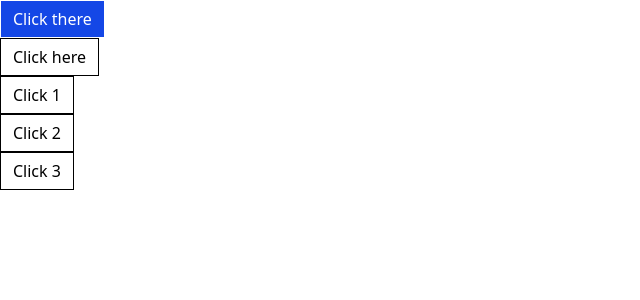
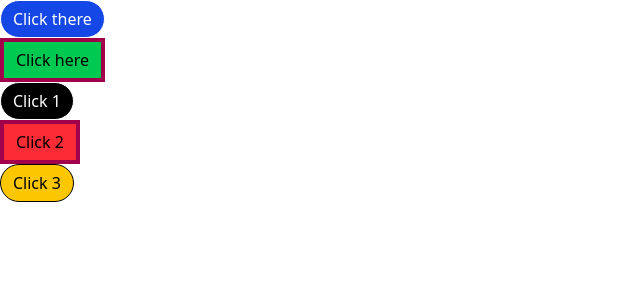
Before and after one commit to TruongKy4920/React, a React (Vite) app in the folder comps/: page / in a window 1280 px wide. Shown: the top 300 px of the page, without its empty margins (0-640 px from the left). Built offline with nearby package versions, Linux system fonts and the light colour scheme.

Commit message:
adding classname rules

```diff
--- a/comps/src/App.jsx
+++ b/comps/src/App.jsx
@@ -1,11 +1,11 @@
 import Button from "./Button";
 function App(){
     return <div>
-        <div><Button primary>Click there</Button></div>
-        <div><Button success>Click here</Button></div>
-        <div><Button>Click 1</Button></div>
-        <div><Button>Click 2</Button></div>
-        <div><Button>Click 3</Button></div>
+        <div><Button primary rounded>Click there</Button></div>
+        <div><Button success outline>Click here</Button></div>
+        <div><Button secondary rounded>Click 1</Button></div>
+        <div><Button danger outline>Click 2</Button></div>
+        <div><Button warning rounded>Click 3</Button></div>
     </div>;
 }
 export default App;
--- a/comps/src/Button.jsx
+++ b/comps/src/Button.jsx
@@ -8,7 +8,13 @@ function Button({children,
     outline,
     rounded}){
     const classes= className('px-3 py-1.5 border',{
-        "bg-blue-700 text-white": primary
+        "bg-blue-700 text-white": primary,
+        "bg-black text-white":secondary,
+        "bg-green-500 ":success,
+        "bg-yellow-400":warning,
+        "bg-red-500":danger,
+        "rounded-full":rounded,
+        "border-4 border-pink-800":outline
     }); //có thể viết là className('px-3',' py-1.5',v.v..)
     //ở đây ta muốn thống nhất 1 form kích thước của các nút-> nút nào cũng px-3 và py1.5-> cái thứ đổi duy nhất là màu
     return <button className={classes}>{children}</button>;
```
